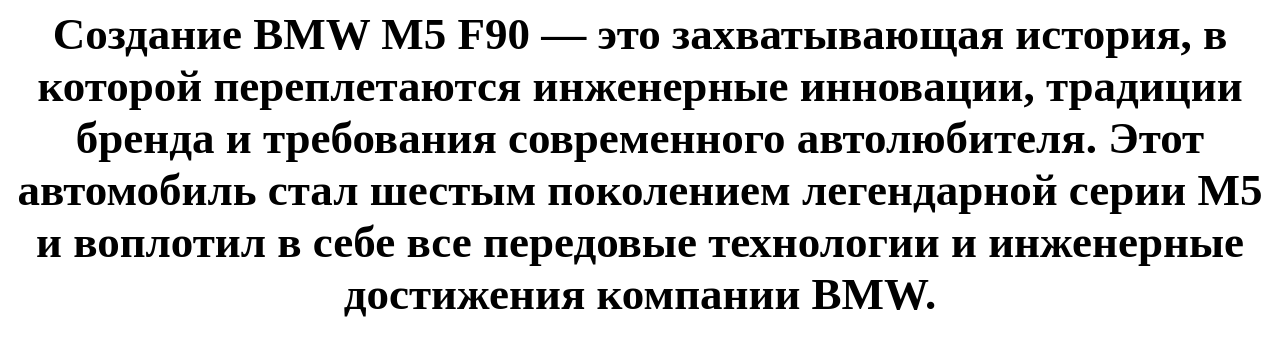
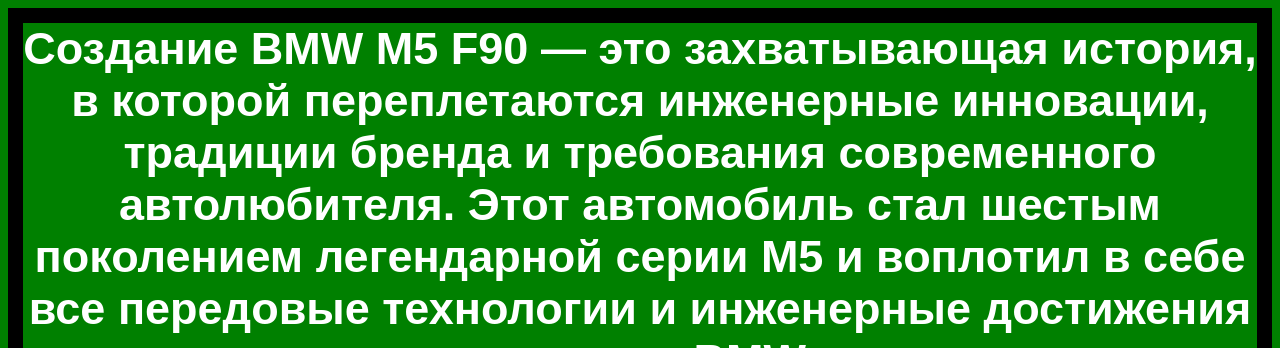
Before and after one commit to DANIIL-MIRONENKO/-5, a plain HTML site: page index.html in a window 1280 px wide. Shown: the top 348 px of the page. Drawn offline with Linux system fonts and the light colour scheme.

Commit message:
Update index.html

```diff
--- a/index.html
+++ b/index.html
@@ -1,8 +1,7 @@
 <html>
      <head>
          <title> М5 Ф90
-           <link href="style.css" rel="stylesheet"/>
-            </title>
+            </title>   <link href="style.css" rel="stylesheet"/>
  </head>
   <body>     <header>
         <h1 style="font-size:45px; text-align:center">Создание BMW M5 F90 — это захватывающая история, в которой переплетаются инженерные инновации, традиции бренда и требования современного автолюбителя. Этот автомобиль стал шестым поколением легендарной серии M5 и воплотил в себе все передовые технологии и инженерные достижения компании BMW. </h1>
```
